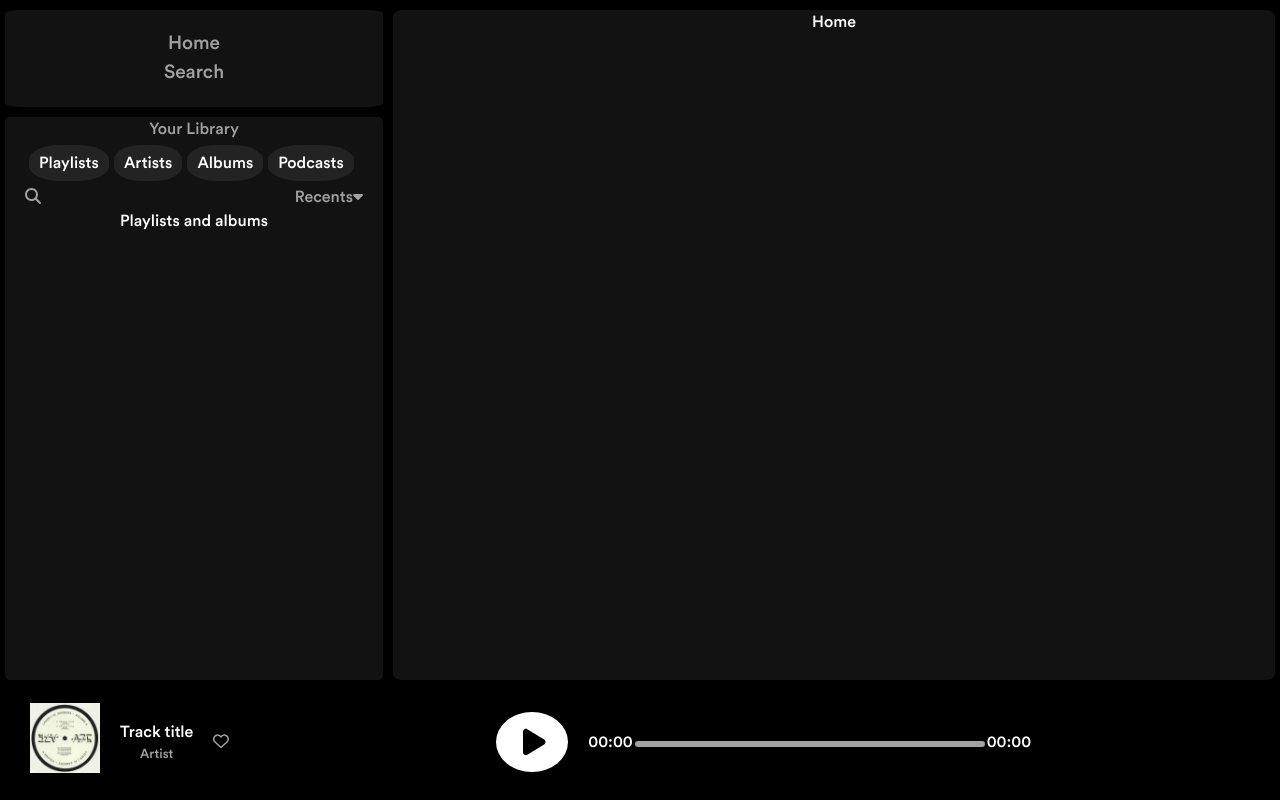
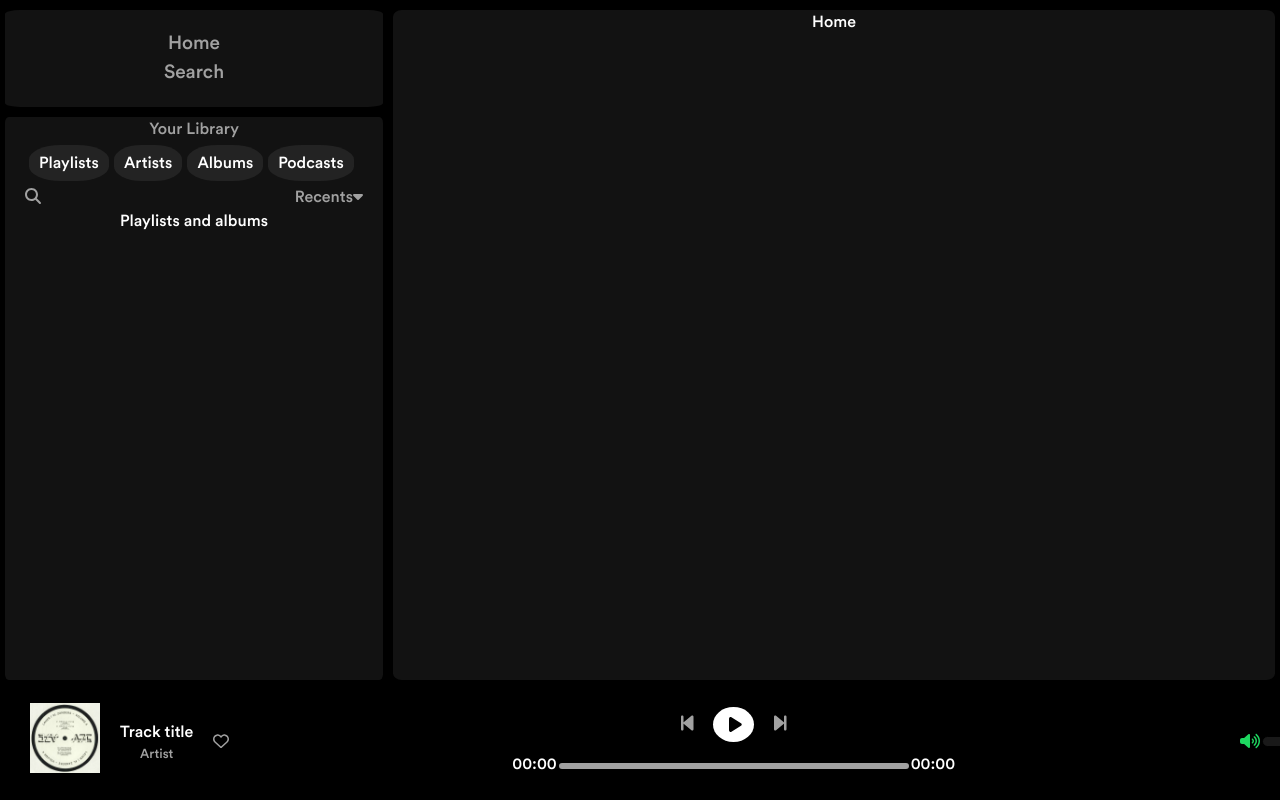
Before and after one commit to alexnyebuchan/spotify-clone, a React (Vite) app: page / in a window 1280 px wide. Built offline with nearby package versions, Linux system fonts and the light colour scheme.

Commit message:
updated audio section

```diff
--- a/src/components/AudioAdditional.tsx
+++ b/src/components/AudioAdditional.tsx
@@ -8,21 +8,17 @@ import { faVolumeHigh, faVolumeMute } from '@fortawesome/free-solid-svg-icons';
 
 const AudioAdditional = () => {
   const [volume, setVolume] = useState(100);
-  const [showVolume, setShowVolume] = useState(false);
 
   const handleVolumeChange = (event) => {
     setVolume(event.target.value);
-    // audioPlayer.current.volume = event.target.value / 100;
+    audioPlayer.current.volume = event.target.value / 100;
   };
+  console.log(volume);
 
-  const handleVolumeButton = () => {
-    const prevValue = showVolume;
-    setShowVolume(!prevValue);
-  };
   return (
     <div className={styles.Vol}>
       <div>
-        <a onClick={handleVolumeButton}>
+        <a>
           {volume > 0 ? (
             <FontAwesomeIcon
               className={styles.volumeBtn}
@@ -39,8 +35,6 @@ const AudioAdditional = () => {
             />
           )}
         </a>
-
-        {showVolume && (
         <span className={styles.volume}>
           <input
             className={styles.volumeInput}
@@ -51,7 +45,6 @@ const AudioAdditional = () => {
             onChange={handleVolumeChange}
           />
         </span>
-        )}
       </div>
     </div>
   );
--- a/src/components/AudioControls.tsx
+++ b/src/components/AudioControls.tsx
@@ -6,7 +6,12 @@ import styles from '../scss/AudioControls.module.scss';
 
 import { FontAwesomeIcon } from '@fortawesome/react-fontawesome';
 
-import { faPause, faPlay } from '@fortawesome/free-solid-svg-icons';
+import {
+  faPause,
+  faPlay,
+  faForwardStep,
+  faBackwardStep,
+} from '@fortawesome/free-solid-svg-icons';
 
 const AudioControls = () => {
   //State
@@ -93,6 +98,10 @@ const AudioControls = () => {
         preload="metadata"
         id="audioFile"
       />
+      <div className={styles.controls}>
+        <button className={styles.step}>
+          <FontAwesomeIcon id="faIcon" target="_blank" icon={faBackwardStep} />
+        </button>
         <button className={styles.playPause} onClick={togglePlayPause}>
           {state.playing ? (
             <FontAwesomeIcon id="faIcon" target="_blank" icon={faPause} />
@@ -105,7 +114,11 @@ const AudioControls = () => {
             />
           )}
         </button>
-
+        <button className={styles.step}>
+          <FontAwesomeIcon id="faIcon" target="_blank" icon={faForwardStep} />
+        </button>
+      </div>
+      <div className={styles.bar}>
         <span className={styles.currentTime}>{calculateTime(currentTime)}</span>
 
         <span>
@@ -122,6 +135,7 @@ const AudioControls = () => {
           {!isNaN(duration) && calculateTime(duration)}
         </span>
       </div>
+    </div>
   );
 };
 
--- a/src/scss/AudioControls.module.scss
+++ b/src/scss/AudioControls.module.scss
@@ -2,6 +2,7 @@
 
 .playItems {
   display: flex;
+  flex-direction: column;
   align-items: center;
   justify-content: center;
 }
@@ -11,9 +12,9 @@
   color: $black;
   border: none;
   border-radius: 50%;
-  width: 40px;
-  height: 60px;
-  font-size: 30px;
+  width: 20px;
+  height: 35px;
+  font-size: 17px;
   display: flex;
   justify-content: center;
   align-items: center;
@@ -32,6 +33,22 @@
 .currentTime .duration {
   font-size: 15px;
   padding: 10px 0;
+}
+
+.controls {
+  display: flex;
+  margin-bottom: 10px;
+}
+
+.step {
+  font-size: 20px;
+
+  margin: 0;
+  padding: 0;
+  border: none;
+  background: none;
+  color: $light-grey;
+  cursor: pointer;
 }
 
 .progressBar {
--- a/src/scss/AudioPlayer.module.scss
+++ b/src/scss/AudioPlayer.module.scss
@@ -1,6 +1,8 @@
 @import './colours.module';
 
 .container {
+  display: flex;
+  flex-direction: row;
   position: fixed;
   bottom: 0;
   left: 0;
@@ -8,7 +10,5 @@
   justify-content: space-between;
   width: 100%;
   background-color: $black;
-  display: flex;
-  flex-direction: row;
   padding: 20px;
 }
--- a/src/scss/main.scss
+++ b/src/scss/main.scss
@@ -5,6 +5,10 @@
   src: url('/fonts/circular-std-medium-500.ttf') format('truetype');
   font-weight: normal;
   font-style: normal;
+}
+
+* {
+  box-sizing: border-box;
 }
 
 body {
```
Also changed, not shown: 1 other file (tests, documents, lock files or other folders). Lines whose indentation alone changed are shown as unchanged.
